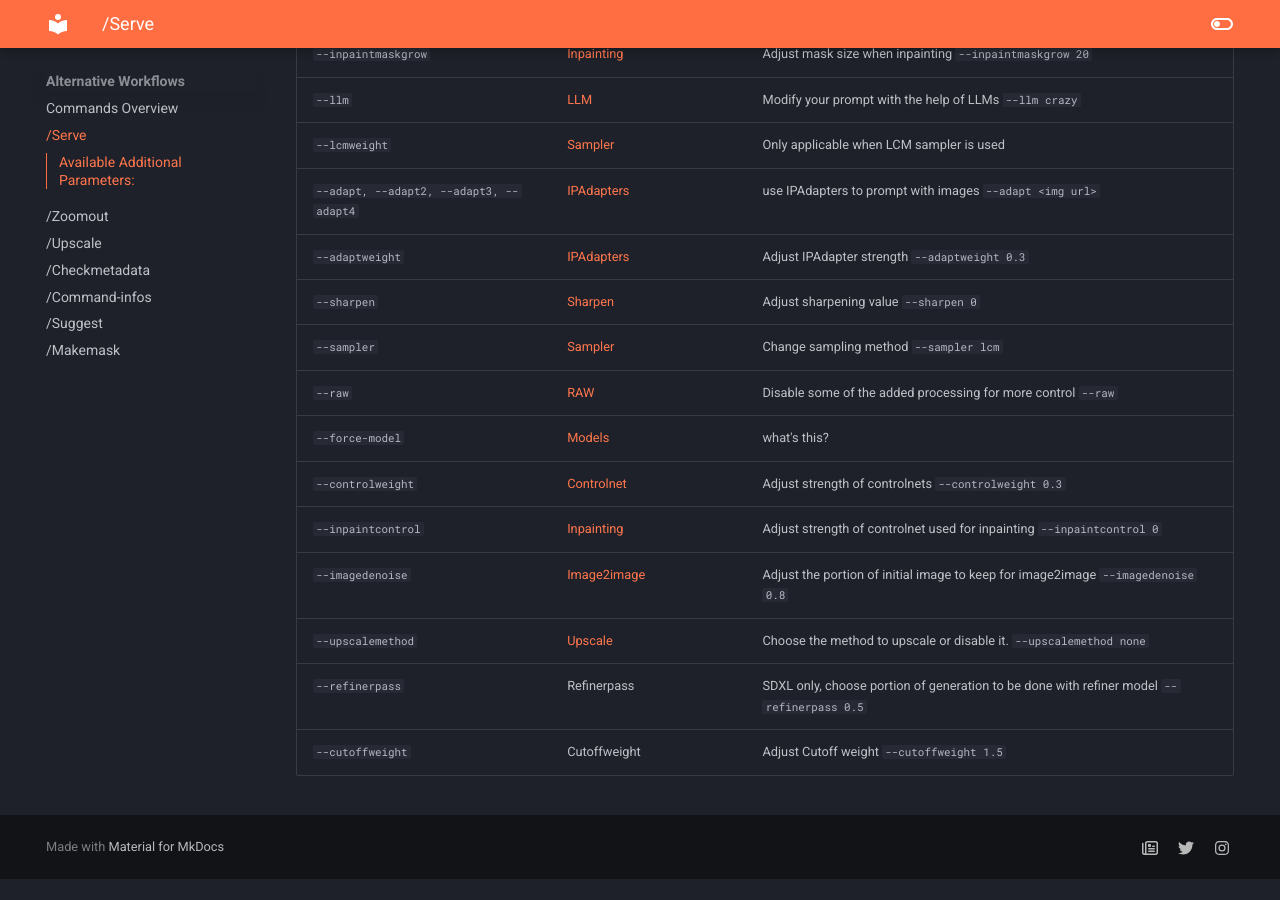
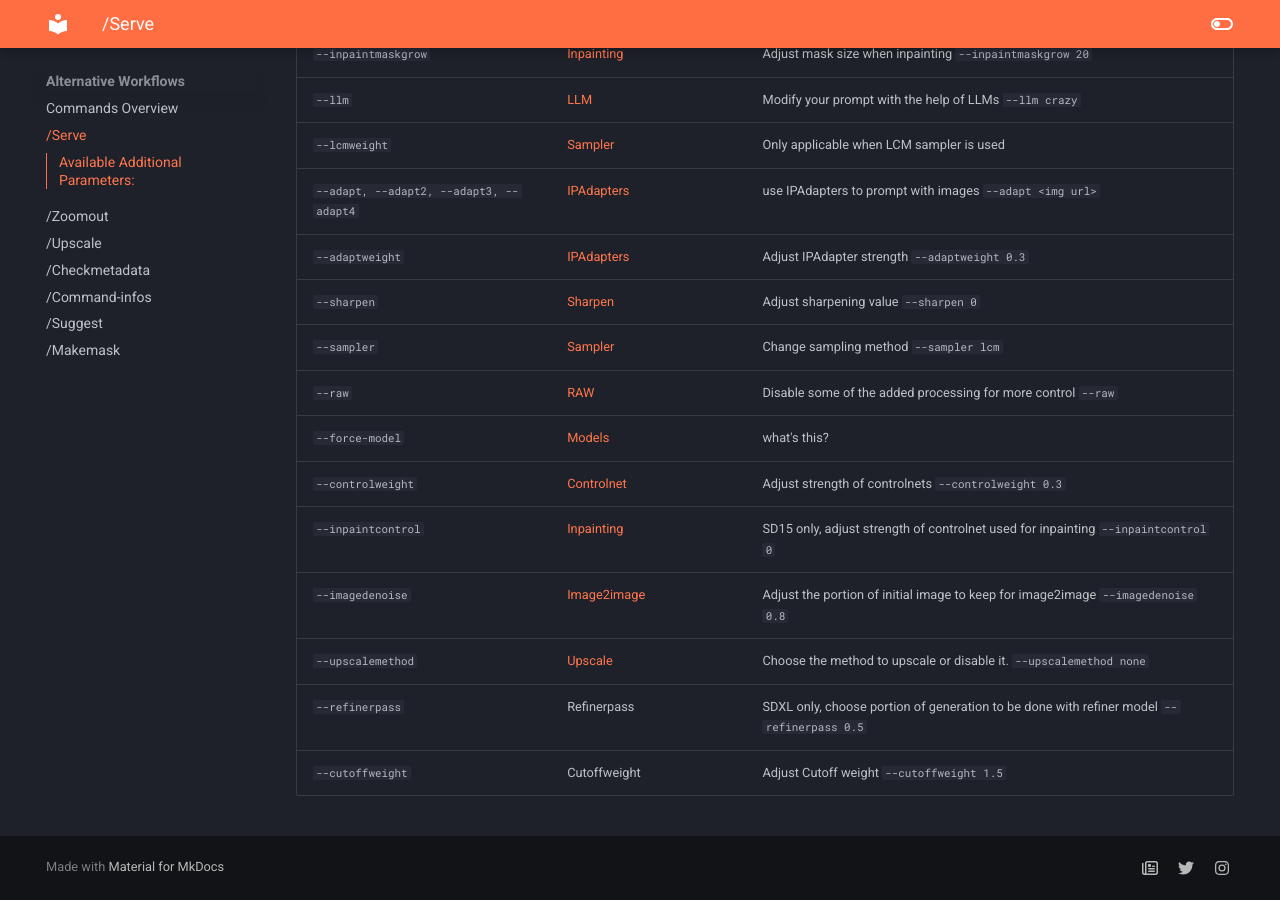
Before and after one commit to Distillery-Dev/site, an MkDocs documentation site: the page built from docs/Alternative Workflows/serve/serve.md, in a window 1280 px wide and 900 px high, scrolled down 834 px. Built offline with MkDocs 1.6.1 and Material for MkDocs 9.7.7, drawn with Linux system fonts in a browser that asks for light colours; before the commit the page ends 1713 px from its top, so only the background shows below that.

Commit message:
Update serve.md

```diff
--- a/docs/Alternative Workflows/serve/serve.md
+++ b/docs/Alternative Workflows/serve/serve.md
@@ -25,7 +25,7 @@
 | `--raw`               | [RAW](../../Parameters/raw/raw.md)                 | Disable some of the added processing for more control `--raw`                   |
 | `--force-model`       | [Models](../../Parameters/model/model.md)  | what's this?                   |
 | `--controlweight`     | [Controlnet](../../Parameters/control/control.md) | Adjust strength of controlnets `--controlweight 0.3`               |
-| `--inpaintcontrol`    | [Inpainting](../../Parameters/inpaint/inpaint.md) | Adjust strength of controlnet used for inpainting `--inpaintcontrol 0`               |
+| `--inpaintcontrol`    | [Inpainting](../../Parameters/inpaint/inpaint.md) | SD15 only, adjust strength of controlnet used for inpainting `--inpaintcontrol 0`               |
 | `--imagedenoise`      | [Image2image](../../Parameters/img2img/img2img.md)    | Adjust the portion of initial image to keep for image2image `--imagedenoise 0.8`               |
 | `--upscalemethod`     | [Upscale](../../Parameters/upscale_method/upscale_method.md) | Choose the method to upscale or disable it. `--upscalemethod none`               |
 | `--refinerpass`       | Refinerpass | SDXL only, choose portion of generation to be done with refiner model `--refinerpass 0.5`                   |
```
